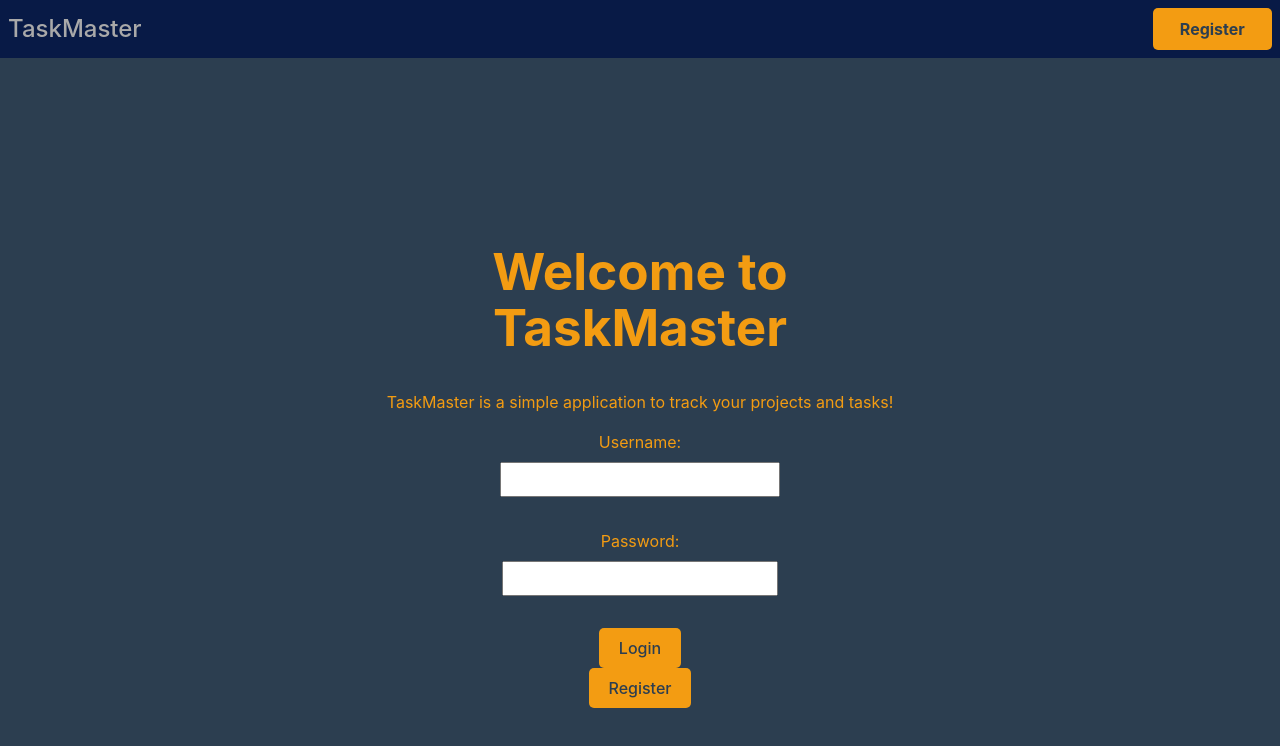
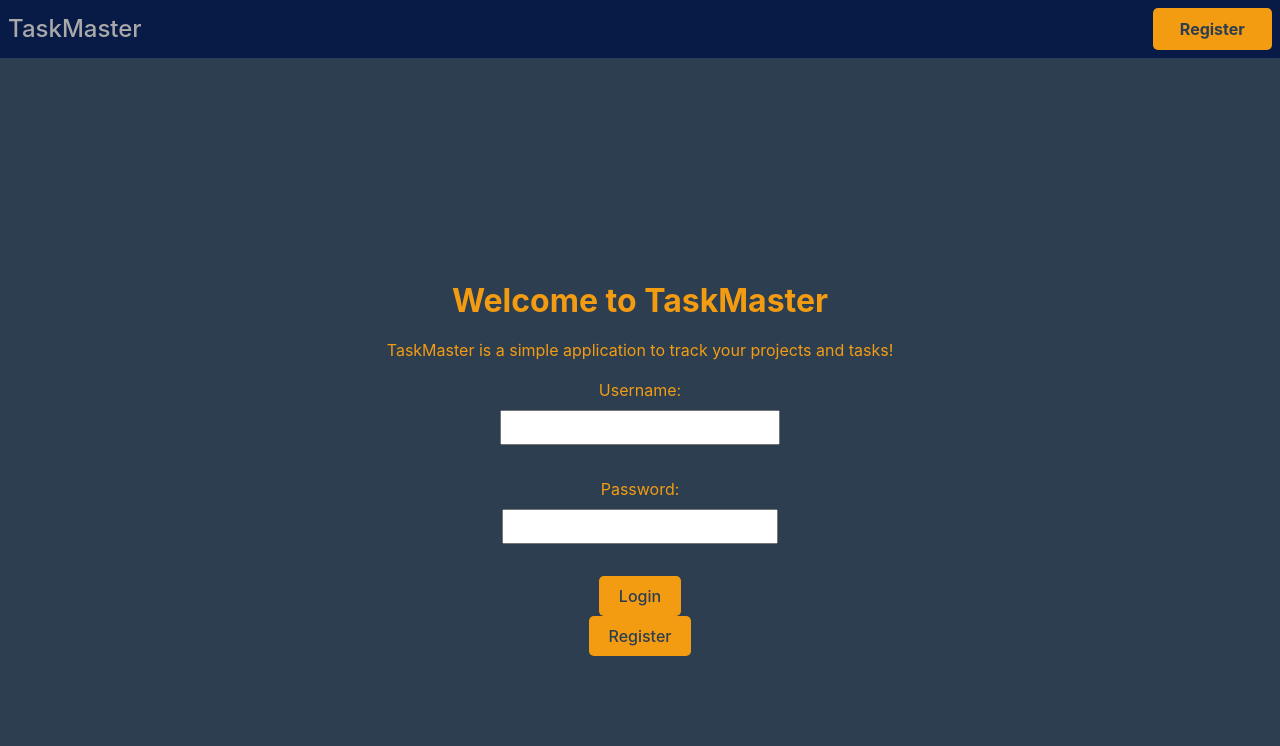
Before and after one commit to buchristo/Taskmaster, a React (Vite) app in the folder Frontend/taskmasterfront/: page / in a window 1280 px wide. Shown: the top 746 px of the page. Built offline with nearby package versions, Linux system fonts and the light colour scheme.

Commit message:
apply styling to table component and projectmanager page, and change global background color

```diff
--- a/Frontend/taskmasterfront/src/components/TodoTable.jsx
+++ b/Frontend/taskmasterfront/src/components/TodoTable.jsx
@@ -1,4 +1,4 @@
-
+import "../styles/TodoTable.css";
 
 export default function TodoTable({project}){
 
--- a/Frontend/taskmasterfront/src/pages/ProjectManager.jsx
+++ b/Frontend/taskmasterfront/src/pages/ProjectManager.jsx
@@ -2,6 +2,7 @@ import { useEffect, useState } from "react"
 import { useParams, useNavigate } from "react-router-dom"
 import { findProjectById } from "../api/projectApi";
 import TodoTable from "../components/TodoTable";
+import "../styles/ProjectManager.css"
 
 export default function ProjectManager(){
     const {id} = useParams();
@@ -14,9 +15,11 @@ export default function ProjectManager(){
     },[navigate]);
 
     return <>
+    <div className="ProjectManager">
         <h1>{project && project.name}</h1>
         <TodoTable
             project = {project}
         />
+    </div>
     </>
 }
--- /dev/null
+++ b/Frontend/taskmasterfront/src/styles/ProjectManager.css
@@ -0,0 +1,13 @@
+.ProjectManager {
+    background-color: #2c3e50;
+    color: #f39c12;
+    padding: 20px;
+  }
+
+  h1 {
+    display: flex;
+    justify-content: center;
+    font-size: 2em;
+    margin-bottom: 20px;
+    color: #f39c12;
+  }
--- /dev/null
+++ b/Frontend/taskmasterfront/src/styles/TodoTable.css
@@ -0,0 +1,34 @@
+.TodoTable {
+    margin-top: 20px;
+  }
+
+  table {
+    width: 100%;
+    border-collapse: collapse;
+    margin-top: 20px;
+  }
+
+  th, td {
+    border: 1px solid #f39c12;
+    padding: 12px;
+    text-align: left;
+  }
+
+  th {
+    background-color: #2c3e50;
+    color: #f39c12;
+  }
+
+  tbody tr:nth-child(even) {
+    background-color: #34495e;
+    color: #ecf0f1;
+  }
+
+  tbody tr:nth-child(odd) {
+    background-color: #2c3e50;
+    color: #ecf0f1;
+  }
+
+  input[type="checkbox"] {
+    transform: scale(1.5);
+  }
--- a/Frontend/taskmasterfront/src/styles/index.css
+++ b/Frontend/taskmasterfront/src/styles/index.css
@@ -5,7 +5,7 @@
 
   color-scheme: light dark;
   color: rgba(255, 255, 255, 0.87);
-  background-color: #2c2b2b;
+  background-color: #2c3e50;
 
   font-synthesis: none;
   text-rendering: optimizeLegibility;
@@ -21,7 +21,6 @@ body {
     sans-serif;
   -webkit-font-smoothing: antialiased;
   -moz-osx-font-smoothing: grayscale;
-  background-color: rgb(255, 255, 255);
 }
 
 a {
@@ -57,10 +56,10 @@ button:focus-visible {
   outline: 4px auto -webkit-focus-ring-color;
 }
 
-@media (prefers-color-scheme: light) {
+/* @media (prefers-color-scheme: light) {
   :root {
     color: #213547;
-    background-color: #ffffff;
+    background-color: #2c3e50;
   }
   a:hover {
     color: #f39c12;
@@ -68,4 +67,4 @@ button:focus-visible {
   button {
     background-color: #f9f9f9;
   }
-}
+} */
```
